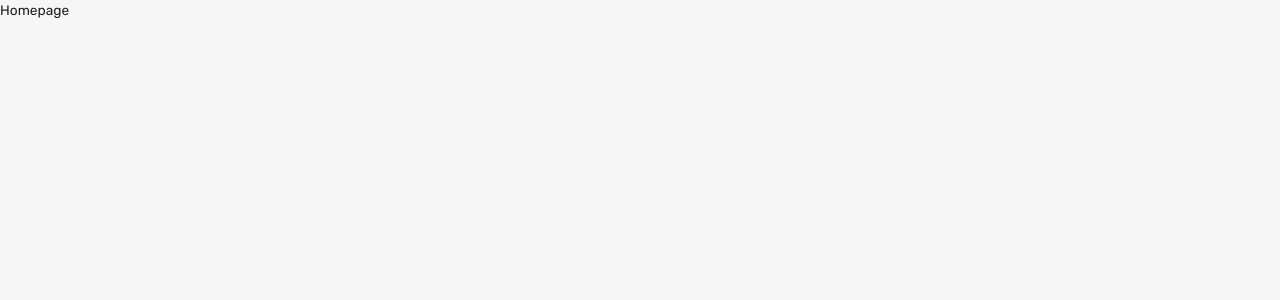
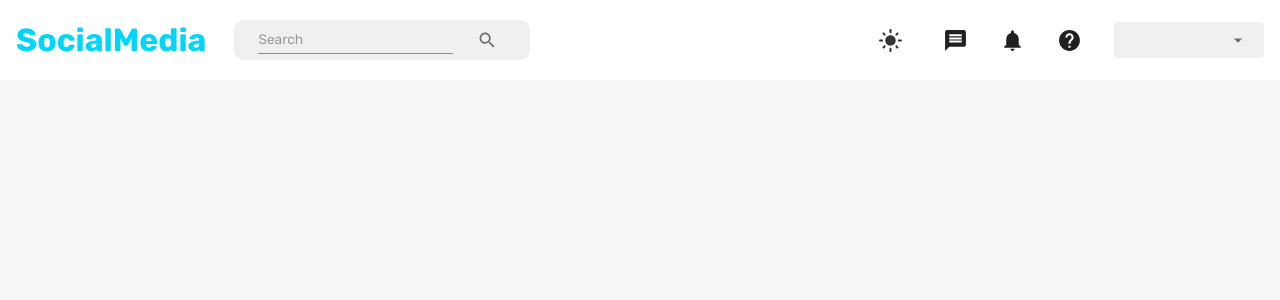
Before and after one commit to shyamtawli/MERN-Social-Media, a React (Create React App) app in the folder client/: page /home in a window 1280 px wide. Shown: the top 300 px of the page. Built offline with nearby package versions, Linux system fonts and the light colour scheme.

Commit message:
navbar completed

```diff
--- a/client/src/scenes/homePage/index.jsx
+++ b/client/src/scenes/homePage/index.jsx
@@ -1,7 +1,10 @@
+import { Box } from "@mui/material";
+import Navbar from "scenes/navbar";
+
 const HomePage = () => {
-    return <div>
-        Homepage
-    </div>
+    return <Box>
+        <Navbar />
+    </Box>
 };
 
 export default HomePage;
--- a/client/src/scenes/navbar/index.jsx
+++ b/client/src/scenes/navbar/index.jsx
@@ -8,16 +8,18 @@
   MenuItem,
   FormControl,
   useTheme,
-    useMediaQuery
+  useMediaQuery,
+  Input,
 } from "@mui/material";
 import {
   Search,
   Message,
-    DdarkMode,
+  DarkMode,
   LightMode,
   Notifications,
   Help,
-    Close
+  Close,
+  Menu,
 } from "@mui/icons-material";
 import { useDispatch, useSelector } from "react-redux";
 import { setMode, setLogout } from "state";
@@ -29,12 +31,163 @@
   const dispatch = useDispatch();
   const navigate = useNavigate();
   const user = useSelector((state) => state.user);
-    const isNonMobileScreens = useMediaQuery("(min-width: 1000px");
+  const isNonMobileScreens = useMediaQuery("(min-width: 1000px)");
 
   const theme = useTheme();
+  const neutralLight = theme.palette.neutral.light;
+  const dark = theme.palette.neutral.dark;
+  const background = theme.palette.background.default;
+  const primaryLight = theme.palette.primary.light;
+  const alt = theme.palette.background.alt;
 
+  const fullName = "Shyam Tawli";
 
-    return
+  return (
+    <FlexBetween padding="1rem" backgroundColor={alt}>
+      <FlexBetween gap="1.75rem">
+        <Typography
+          fontWeight="bold"
+          fontSize="clamp(1rem, 2rem, 2.25rem)"
+          color="primary"
+          onClick={() => navigate("/home")}
+          sx={{
+            "&:hover": {
+              color: primaryLight,
+              cursor: "pointer",
+            },
+          }}
+        >
+          SocialMedia
+        </Typography>
+        {isNonMobileScreens && (
+          <FlexBetween
+            backgroundColor={neutralLight}
+            borderRadius="9px"
+            gap="1rem"
+            padding="0.1rem 1.5rem"
+          >
+            <Input placeholder="Search"></Input>
+            <IconButton>
+              <Search />
+            </IconButton>
+          </FlexBetween>
+        )}
+      </FlexBetween>
+
+      {/* DESKTOP NAVBAR */}
+      {isNonMobileScreens ? (
+        <FlexBetween gap="2rem">
+          <IconButton onClick={() => dispatch(setMode())}>
+            {theme.palette.mode === "dark" ? (
+              <DarkMode sx={{ fontSize: "25px" }} />
+            ) : (
+              <LightMode sx={{ color: dark, fontSize: "25px" }} />
+            )}
+          </IconButton>
+          <Message sx={{ fontSize: "25px" }} />
+          <Notifications sx={{ fontSize: "25px" }} />
+          <Help sx={{ fontSize: "25px" }} />
+          <FormControl variant="standard" value={fullName}>
+            <Select
+              value={fullName}
+              sx={{
+                backgroundColor: neutralLight,
+                width: "150px",
+                borderRadius: "0.25rem",
+                padding: "0.25rem 1rem",
+                "& .MuiSvgIcon-root": {
+                  paddingRight: "0.25rem",
+                  width: "3rem",
+                },
+                "& .MuiSelect-select:focus": {
+                  backgroundColor: neutralLight,
+                },
+              }}
+              input={<InputBase />}
+            >
+              <MenuItem>
+                <Typography>{fullName}</Typography>
+              </MenuItem>
+              <MenuItem onClick={() => dispatch(setLogout())}>Log Out</MenuItem>
+            </Select>
+          </FormControl>
+        </FlexBetween>
+      ) : (
+        <IconButton
+          onClick={() => setIsMobileMenuToggled(!isMobileMenuToggled)}
+        >
+          <Menu />
+        </IconButton>
+      )}
+
+      {/* MOBILE NAVABR */}
+      {!isNonMobileScreens && isMobileMenuToggled && (
+        <Box
+          position="fixed"
+          right="0"
+          bottom="0"
+          height="100%"
+          zIndex="10"
+          maxWidth="500px"
+          minWidth="300px"
+          backgroundColor={background}
+        >
+          <Box display="flex" justifyContent="flex-end" padding="1rem">
+            <IconButton
+              onClick={() => setIsMobileMenuToggled(!isMobileMenuToggled)}
+            >
+              <Close />
+            </IconButton>
+          </Box>
+
+          {/* MENU ITEMS */}
+          <FlexBetween
+            flexDirection="column"
+            justifyContent="center"
+            alignItems="center"
+            gap="2rem"
+          >
+            <IconButton onClick={() => dispatch(setMode())}>
+              {theme.palette.mode === "dark" ? (
+                <DarkMode sx={{ fontSize: "25px" }} />
+              ) : (
+                <LightMode sx={{ color: dark, fontSize: "25px" }} />
+              )}
+            </IconButton>
+            <Message sx={{ fontSize: "25px" }} />
+            <Notifications sx={{ fontSize: "25px" }} />
+            <Help sx={{ fontSize: "25px" }} />
+            <FormControl variant="standard" value={fullName}>
+              <Select
+                value={fullName}
+                sx={{
+                  backgroundColor: neutralLight,
+                  width: "150px",
+                  borderRadius: "0.25rem",
+                  padding: "0.25rem 1rem",
+                  "& .MuiSvgIcon-root": {
+                    paddingRight: "0.25rem",
+                    width: "3rem",
+                  },
+                  "& .MuiSelect-select:focus": {
+                    backgroundColor: neutralLight,
+                  },
+                }}
+                input={<InputBase />}
+              >
+                <MenuItem>
+                  <Typography>{fullName}</Typography>
+                </MenuItem>
+                <MenuItem onClick={() => dispatch(setLogout())}>
+                  Log Out
+                </MenuItem>
+              </Select>
+            </FormControl>
+          </FlexBetween>
+        </Box>
+      )}
+    </FlexBetween>
+  );
 };
 
 export default Navbar;
```
Also changed, not shown: client/src/state/index.js (+10 -10 lines), client/src/theme.js (indentation only). Lines whose indentation alone changed are shown as unchanged.
